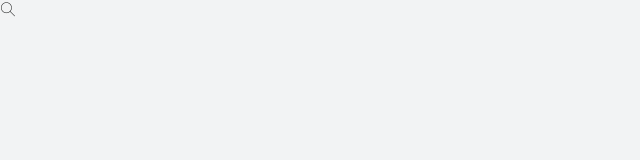
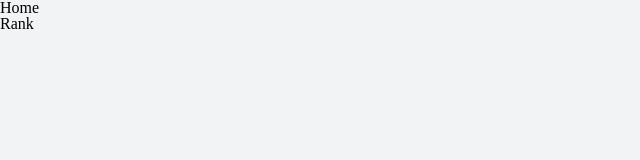
Before and after one commit to baron04/cloud-music, a React (Create React App) app: page /rank in a window 1280 px wide. Shown: the top 160 px of the page, without its empty margins (0-640 px from the left). Built offline with nearby package versions, Linux system fonts and the light colour scheme.

Commit message:
路由配置

```diff
--- a/package.json
+++ b/package.json
@@ -8,6 +8,8 @@
     "@testing-library/user-event": "^12.1.10",
     "react": "^17.0.2",
     "react-dom": "^17.0.2",
+    "react-router": "^6.0.2",
+    "react-router-dom": "^6.0.2",
     "react-scripts": "4.0.3",
     "styled-components": "^5.3.3",
     "web-vitals": "^1.0.1"
--- a/src/App.js
+++ b/src/App.js
@@ -1,13 +1,16 @@
 import { GlobalStyle } from "./style";
 import { IconStyle } from "./assets/iconfont/iconfont";
+import { useRoutes } from "react-router-dom";
+import routes from "./routes/index.js";
 
 function App() {
+  const element = useRoutes(routes);
   return (
-    <div>
+    <>
       <GlobalStyle></GlobalStyle>
       <IconStyle></IconStyle>
-      <i className="iconfont">&#xe62b;</i>
-    </div>
+      {element}
+    </>
   );
 }
 
--- /dev/null
+++ b/src/applications/Home/index.js
@@ -0,0 +1,13 @@
+import React from "react";
+import { Outlet } from "react-router-dom";
+
+function Home(props) {
+  return (
+    <div>
+      Home
+      <Outlet />
+    </div>
+  );
+}
+
+export default React.memo(Home);
--- /dev/null
+++ b/src/applications/Rank/index.js
@@ -0,0 +1,7 @@
+import React from "react";
+
+function Rank() {
+  return <div>Rank</div>;
+}
+
+export default React.memo(Rank);
--- /dev/null
+++ b/src/applications/Recommend/index.js
@@ -0,0 +1,7 @@
+import React from "react";
+
+function Recommend() {
+  return <div>Recommend</div>;
+}
+
+export default React.memo(Recommend);
--- /dev/null
+++ b/src/applications/Singers/index.js
@@ -0,0 +1,7 @@
+import React from "react";
+
+function Singers() {
+  return <div>Singers</div>;
+}
+
+export default React.memo(Singers);
--- a/src/index.js
+++ b/src/index.js
@@ -1,10 +1,13 @@
-import React from 'react';
-import ReactDOM from 'react-dom';
-import App from './App';
+import React from "react";
+import ReactDOM from "react-dom";
+import App from "./App";
+import { BrowserRouter } from "react-router-dom";
 
 ReactDOM.render(
   <React.StrictMode>
-    <App />
+    <BrowserRouter>
+      <App />
+    </BrowserRouter>
   </React.StrictMode>,
-  document.getElementById('root')
+  document.getElementById("root")
 );
--- /dev/null
+++ b/src/routes/index.js
@@ -0,0 +1,22 @@
+import React from "react";
+import { Navigate } from "react-router-dom";
+
+import Home from "../applications/Home";
+import Recommend from "../applications/Recommend";
+import Singers from "../applications/Singers";
+import Rank from "../applications/Rank";
+
+export default [
+  // These are the same as the props you provide to <Route>
+  {
+    path: "/",
+    element: <Home />,
+    children: [
+      { path: "recommend", element: <Recommend /> },
+      { path: "singers", element: <Singers /> },
+      { path: "rank", element: <Rank /> },
+      // Not found routes work as you'd expect
+      { path: "*", element: <Navigate to="/recommend" /> },
+    ],
+  },
+];
```
Also changed, not shown: 1 other file (tests, documents, lock files or other folders).
